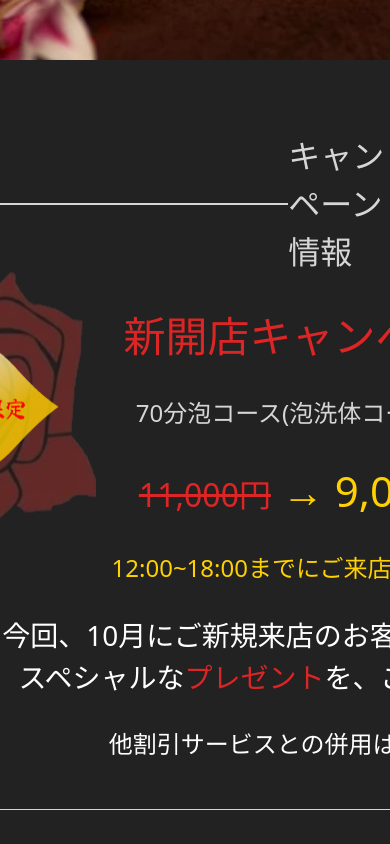
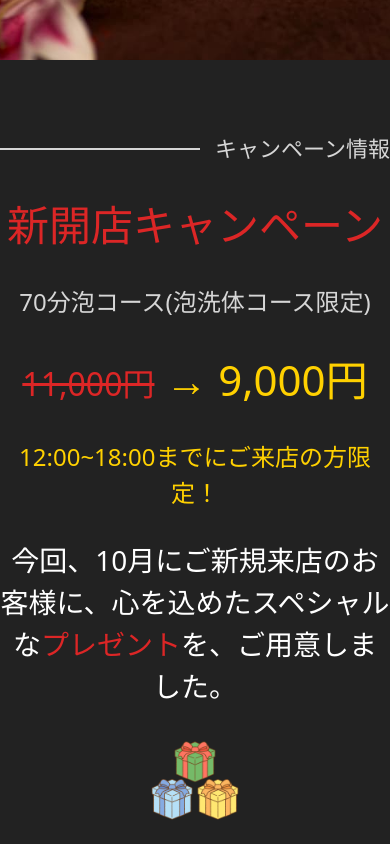
Before and after one commit to kyoapps-kyo/mai-website, a Nuxt app: page / in a window 390 px wide. Shown: the part 980-1824 px from the top of the page. Built offline with nearby package versions, Linux system fonts and the light colour scheme.

Commit message:
mobile campon

```diff
--- a/components/Campon.vue
+++ b/components/Campon.vue
@@ -1,16 +1,13 @@
 <template>
-  <div class="campon py-[72px] w-full bg-[#222222] box-border">
-    <div class="lg:w-[1200px] mx-auto relative">
+  <div
+    class="campon py-[72px] w-full md:min-w-[1200px] bg-[#222222] box-border"
+  >
+    <div class="md:w-[1200px] md:mx-auto relative">
       <SectionTitle>キャンペーン情報</SectionTitle>
-      <div class="w-[623px] text-center mx-auto relative">
+      <div class="md:w-[623px] w-full text-center md:mx-auto relative">
         <img
-          class="absolute top-[-36px] left-[-172px] w-[268px] h-[286px]"
+          class="hidden md:block absolute top-[-36px] left-[-172px] w-[268px] h-[286px]"
           src="~/assets/images/10month.png"
-          alt=""
-        />
-        <img
-          class="absolute top-[320px] right-[-100px] w-[100px] h-[100px]"
-          src="~/assets/images/gift.png"
           alt=""
         />
         <p class="text-red-600 text-[42px]">新開店キャンペーン</p>
@@ -28,6 +25,11 @@
             >プレゼント</span
           >を、ご用意しました。
         </p>
+        <img
+          class="mx-auto md:mx-0 md:absolute md:top-[320px] md:right-[-100px] w-[100px] h-[100px]"
+          src="~/assets/images/gift.png"
+          alt=""
+        />
         <p class="text-[24px] text-[#fff]">
           他割引サービスとの併用は不可です。
         </p>
--- a/components/SectionTitle.vue
+++ b/components/SectionTitle.vue
@@ -1,6 +1,6 @@
 <template>
   <div class="flex justify-between items-center">
-    <div class="h-[2px] w-[720px] bg-[#d6d6d6]"></div>
-    <h2 class="text-[#d6d6d6] text-[32px]"><slot></slot></h2>
+    <div class="h-[2px] w-[200px] md:w-[720px] bg-[#d6d6d6]"></div>
+    <h2 class="text-[#d6d6d6] text-[22px] md:text-[32px]"><slot></slot></h2>
   </div>
 </template>
```
